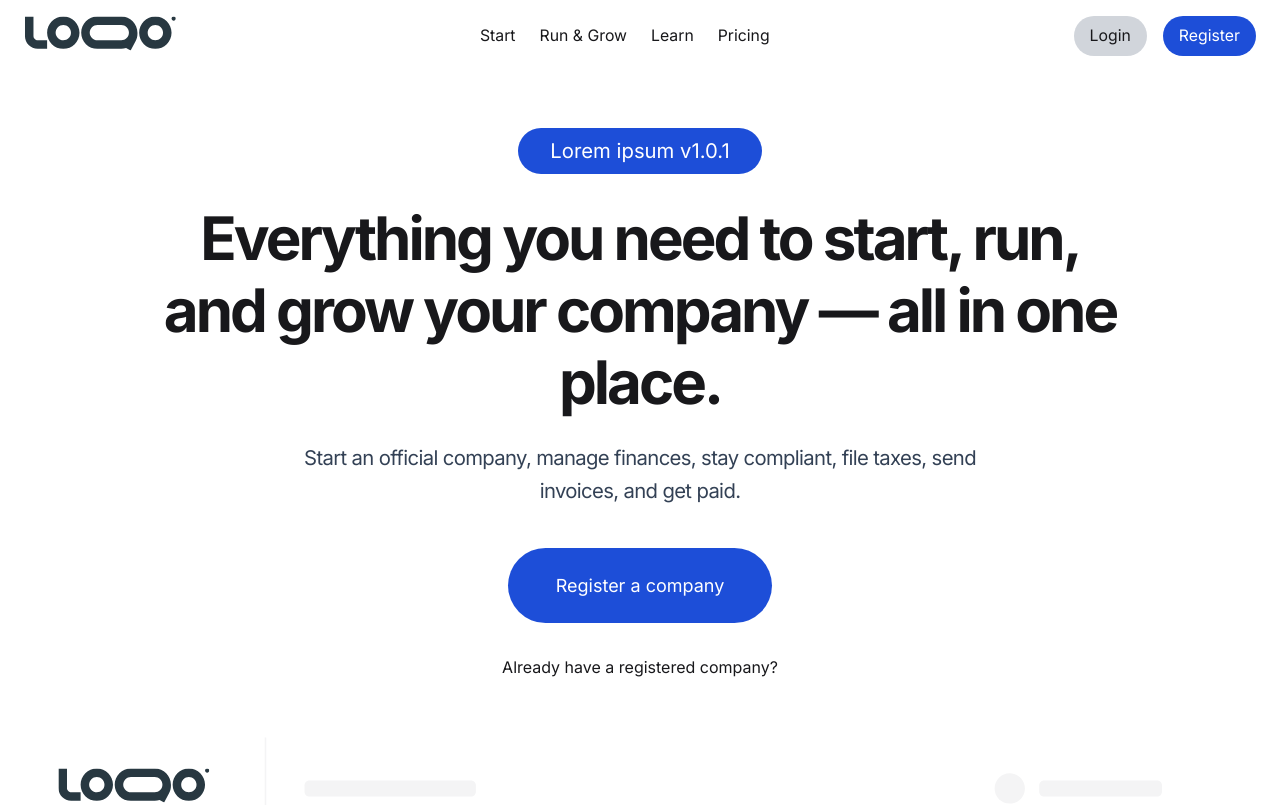
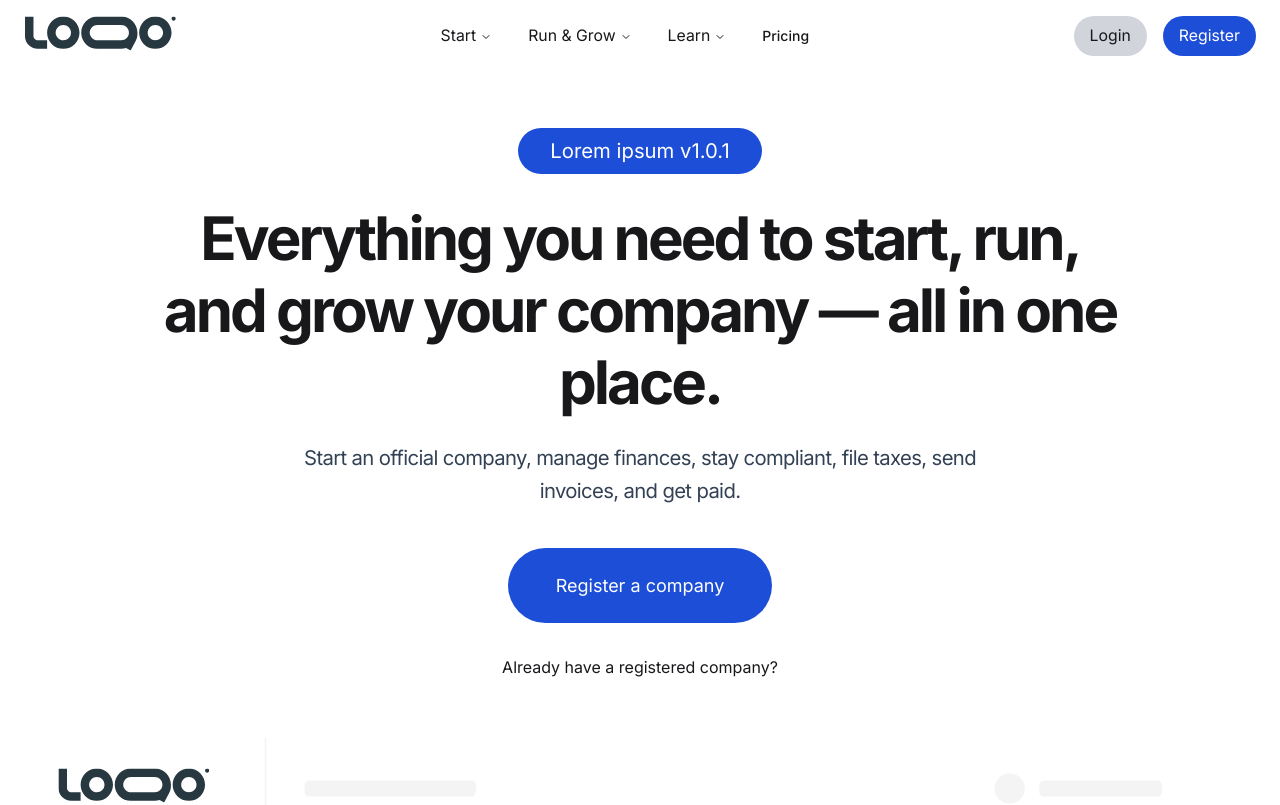
Before and after one commit to redMulla/gov-access-nextjs, a Next.js app: page / in a window 1280 px wide. Shown: the top 805 px of the page. Built offline with nearby package versions, Linux system fonts and the light colour scheme.

Commit message:
navbar fix for desktop and tablet

```diff
--- a/components/NavBar.tsx
+++ b/components/NavBar.tsx
@@ -1,5 +1,54 @@
 "use client";
 import React, { useState } from "react";
+import { cn } from "@/lib/utils";
+import {
+  NavigationMenu,
+  NavigationMenuContent,
+  NavigationMenuItem,
+  NavigationMenuLink,
+  NavigationMenuList,
+  NavigationMenuTrigger,
+  navigationMenuTriggerStyle,
+} from "@/components/ui/navigation-menu";
+import Link from "next/link";
+
+const components: { title: string; href: string; description: string }[] = [
+  {
+    title: "Alert Dialog",
+    href: "/docs/primitives/alert-dialog",
+    description:
+      "A modal dialog that interrupts the user with important content and expects a response.",
+  },
+  {
+    title: "Hover Card",
+    href: "/docs/primitives/hover-card",
+    description:
+      "For sighted users to preview content available behind a link.",
+  },
+  {
+    title: "Progress",
+    href: "/docs/primitives/progress",
+    description:
+      "Displays an indicator showing the completion progress of a task, typically displayed as a progress bar.",
+  },
+  {
+    title: "Scroll-area",
+    href: "/docs/primitives/scroll-area",
+    description: "Visually or semantically separates content.",
+  },
+  {
+    title: "Tabs",
+    href: "/docs/primitives/tabs",
+    description:
+      "A set of layered sections of content—known as tab panels—that are displayed one at a time.",
+  },
+  {
+    title: "Tooltip",
+    href: "/docs/primitives/tooltip",
+    description:
+      "A popup that displays information related to an element when the element receives keyboard focus or the mouse hovers over it.",
+  },
+];
 
 const NavBar = () => {
   const [isOpen, setIsOpen] = useState(false);
@@ -41,10 +90,74 @@
       </div>
 
       <div className=" flex-row gap-6 text-[15.8px] my-auto hidden sm:flex">
-        <span>Start</span>
-        <span>Run & Grow</span>
-        <span>Learn</span>
-        <span>Pricing</span>
+        <NavigationMenu className="my-auto">
+          <NavigationMenuList>
+            <NavigationMenuItem>
+              <NavigationMenuTrigger className="text-[15.8px] font-normal">
+                Start
+              </NavigationMenuTrigger>
+              <NavigationMenuContent>
+                <ul className="grid w-[400px] gap-3 p-4 md:w-[500px] md:grid-cols-2 lg:w-[600px] ">
+                  {components.map((component) => (
+                    <ListItem
+                      key={component.title}
+                      title={component.title}
+                      href={component.href}
+                    >
+                      {component.description}
+                    </ListItem>
+                  ))}
+                </ul>
+              </NavigationMenuContent>
+            </NavigationMenuItem>
+
+            <NavigationMenuItem>
+              <NavigationMenuTrigger className="text-[15.8px] font-normal">
+                Run & Grow
+              </NavigationMenuTrigger>
+              <NavigationMenuContent>
+                <ul className="grid w-[400px] gap-3 p-4 md:w-[500px] md:grid-cols-2 lg:w-[600px] ">
+                  {components.map((component) => (
+                    <ListItem
+                      key={component.title}
+                      title={component.title}
+                      href={component.href}
+                    >
+                      {component.description}
+                    </ListItem>
+                  ))}
+                </ul>
+              </NavigationMenuContent>
+            </NavigationMenuItem>
+
+            <NavigationMenuItem>
+              <NavigationMenuTrigger className="text-[15.8px] font-normal">
+                Learn
+              </NavigationMenuTrigger>
+              <NavigationMenuContent>
+                <ul className="grid w-[400px] gap-3 p-4 md:w-[500px] md:grid-cols-2 lg:w-[600px] ">
+                  {components.map((component) => (
+                    <ListItem
+                      key={component.title}
+                      title={component.title}
+                      href={component.href}
+                    >
+                      {component.description}
+                    </ListItem>
+                  ))}
+                </ul>
+              </NavigationMenuContent>
+            </NavigationMenuItem>
+
+            <NavigationMenuItem>
+              <Link href="/docs" legacyBehavior passHref>
+                <NavigationMenuLink className={navigationMenuTriggerStyle()}>
+                  Pricing
+                </NavigationMenuLink>
+              </Link>
+            </NavigationMenuItem>
+          </NavigationMenuList>
+        </NavigationMenu>
       </div>
 
       <div className="flex flex-row gap-4 text-[15.8px]">
@@ -79,3 +192,29 @@
 };
 
 export default NavBar;
+
+const ListItem = React.forwardRef<
+  React.Ref<HTMLAnchorElement>,
+  React.ComponentPropsWithoutRef<"a">
+>(({ className, title, children, ...props }, ref) => {
+  return (
+    <li>
+      <NavigationMenuLink asChild>
+        <a
+          ref={ref as React.Ref<HTMLAnchorElement>}
+          className={cn(
+            "block select-none space-y-1 rounded-md p-3 leading-none no-underline outline-none transition-colors hover:bg-accent hover:text-accent-foreground focus:bg-accent focus:text-accent-foreground",
+            className
+          )}
+          {...props}
+        >
+          <div className="text-sm font-medium leading-none">{title}</div>
+          <p className="line-clamp-2 text-sm leading-snug text-muted-foreground">
+            {children}
+          </p>
+        </a>
+      </NavigationMenuLink>
+    </li>
+  );
+});
+ListItem.displayName = "ListItem";
--- /dev/null
+++ b/components/ui/navigation-menu.tsx
@@ -0,0 +1,128 @@
+import * as React from "react"
+import * as NavigationMenuPrimitive from "@radix-ui/react-navigation-menu"
+import { cva } from "class-variance-authority"
+import { ChevronDown } from "lucide-react"
+
+import { cn } from "@/lib/utils"
+
+const NavigationMenu = React.forwardRef<
+  React.ElementRef<typeof NavigationMenuPrimitive.Root>,
+  React.ComponentPropsWithoutRef<typeof NavigationMenuPrimitive.Root>
+>(({ className, children, ...props }, ref) => (
+  <NavigationMenuPrimitive.Root
+    ref={ref}
+    className={cn(
+      "relative z-10 flex max-w-max flex-1 items-center justify-center",
+      className
+    )}
+    {...props}
+  >
+    {children}
+    <NavigationMenuViewport />
+  </NavigationMenuPrimitive.Root>
+))
+NavigationMenu.displayName = NavigationMenuPrimitive.Root.displayName
+
+const NavigationMenuList = React.forwardRef<
+  React.ElementRef<typeof NavigationMenuPrimitive.List>,
+  React.ComponentPropsWithoutRef<typeof NavigationMenuPrimitive.List>
+>(({ className, ...props }, ref) => (
+  <NavigationMenuPrimitive.List
+    ref={ref}
+    className={cn(
+      "group flex flex-1 list-none items-center justify-center space-x-1",
+      className
+    )}
+    {...props}
+  />
+))
+NavigationMenuList.displayName = NavigationMenuPrimitive.List.displayName
+
+const NavigationMenuItem = NavigationMenuPrimitive.Item
+
+const navigationMenuTriggerStyle = cva(
+  "group inline-flex h-9 w-max items-center justify-center rounded-md bg-background px-4 py-2 text-sm font-medium transition-colors hover:bg-accent hover:text-accent-foreground focus:bg-accent focus:text-accent-foreground focus:outline-none disabled:pointer-events-none disabled:opacity-50 data-[active]:bg-accent/50 data-[state=open]:bg-accent/50"
+)
+
+const NavigationMenuTrigger = React.forwardRef<
+  React.ElementRef<typeof NavigationMenuPrimitive.Trigger>,
+  React.ComponentPropsWithoutRef<typeof NavigationMenuPrimitive.Trigger>
+>(({ className, children, ...props }, ref) => (
+  <NavigationMenuPrimitive.Trigger
+    ref={ref}
+    className={cn(navigationMenuTriggerStyle(), "group", className)}
+    {...props}
+  >
+    {children}{" "}
+    <ChevronDown
+      className="relative top-[1px] ml-1 h-3 w-3 transition duration-300 group-data-[state=open]:rotate-180"
+      aria-hidden="true"
+    />
+  </NavigationMenuPrimitive.Trigger>
+))
+NavigationMenuTrigger.displayName = NavigationMenuPrimitive.Trigger.displayName
+
+const NavigationMenuContent = React.forwardRef<
+  React.ElementRef<typeof NavigationMenuPrimitive.Content>,
+  React.ComponentPropsWithoutRef<typeof NavigationMenuPrimitive.Content>
+>(({ className, ...props }, ref) => (
+  <NavigationMenuPrimitive.Content
+    ref={ref}
+    className={cn(
+      "left-0 top-0 w-full data-[motion^=from-]:animate-in data-[motion^=to-]:animate-out data-[motion^=from-]:fade-in data-[motion^=to-]:fade-out data-[motion=from-end]:slide-in-from-right-52 data-[motion=from-start]:slide-in-from-left-52 data-[motion=to-end]:slide-out-to-right-52 data-[motion=to-start]:slide-out-to-left-52 md:absolute md:w-auto ",
+      className
+    )}
+    {...props}
+  />
+))
+NavigationMenuContent.displayName = NavigationMenuPrimitive.Content.displayName
+
+const NavigationMenuLink = NavigationMenuPrimitive.Link
+
+const NavigationMenuViewport = React.forwardRef<
+  React.ElementRef<typeof NavigationMenuPrimitive.Viewport>,
+  React.ComponentPropsWithoutRef<typeof NavigationMenuPrimitive.Viewport>
+>(({ className, ...props }, ref) => (
+  <div className={cn("absolute left-0 top-full flex justify-center")}>
+    <NavigationMenuPrimitive.Viewport
+      className={cn(
+        "origin-top-center relative mt-1.5 h-[var(--radix-navigation-menu-viewport-height)] w-full overflow-hidden rounded-md border bg-popover text-popover-foreground shadow data-[state=open]:animate-in data-[state=closed]:animate-out data-[state=closed]:zoom-out-95 data-[state=open]:zoom-in-90 md:w-[var(--radix-navigation-menu-viewport-width)]",
+        className
+      )}
+      ref={ref}
+      {...props}
+    />
+  </div>
+))
+NavigationMenuViewport.displayName =
+  NavigationMenuPrimitive.Viewport.displayName
+
+const NavigationMenuIndicator = React.forwardRef<
+  React.ElementRef<typeof NavigationMenuPrimitive.Indicator>,
+  React.ComponentPropsWithoutRef<typeof NavigationMenuPrimitive.Indicator>
+>(({ className, ...props }, ref) => (
+  <NavigationMenuPrimitive.Indicator
+    ref={ref}
+    className={cn(
+      "top-full z-[1] flex h-1.5 items-end justify-center overflow-hidden data-[state=visible]:animate-in data-[state=hidden]:animate-out data-[state=hidden]:fade-out data-[state=visible]:fade-in",
+      className
+    )}
+    {...props}
+  >
+    <div className="relative top-[60%] h-2 w-2 rotate-45 rounded-tl-sm bg-border shadow-md" />
+  </NavigationMenuPrimitive.Indicator>
+))
+NavigationMenuIndicator.displayName =
+  NavigationMenuPrimitive.Indicator.displayName
+
+export {
+  navigationMenuTriggerStyle,
+  NavigationMenu,
+  NavigationMenuList,
+  NavigationMenuItem,
+  NavigationMenuContent,
+  NavigationMenuTrigger,
+  NavigationMenuLink,
+  NavigationMenuIndicator,
+  NavigationMenuViewport,
+}
--- a/package.json
+++ b/package.json
@@ -9,6 +9,7 @@
     "lint": "next lint"
   },
   "dependencies": {
+    "@radix-ui/react-navigation-menu": "^1.2.4",
     "class-variance-authority": "^0.7.1",
     "clsx": "^2.1.1",
     "lucide-react": "^0.474.0",
```
Also changed, not shown: 1 other file (tests, documents, lock files or other folders).
